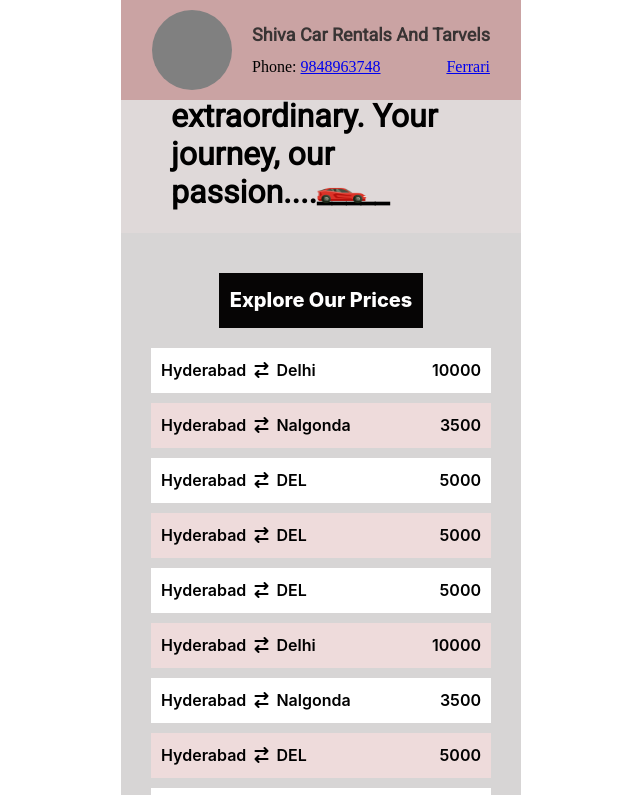
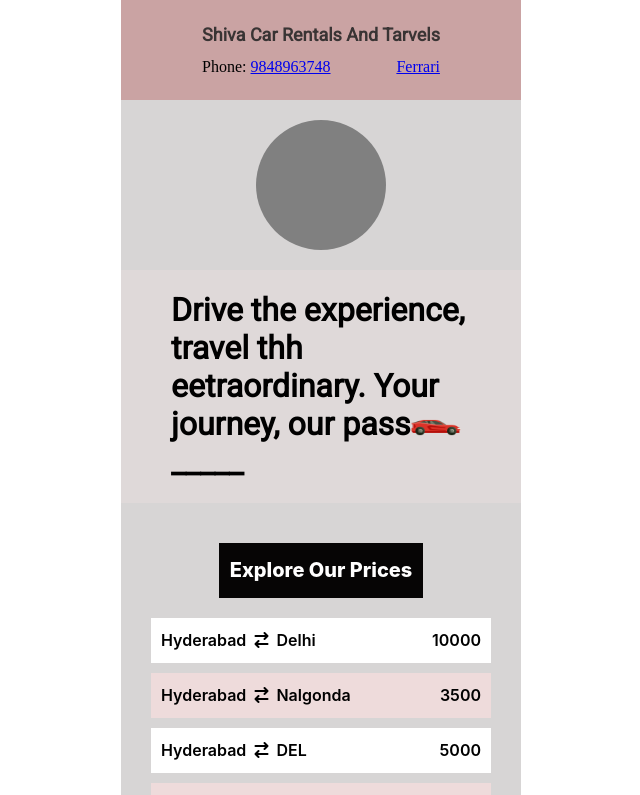
Before and after one commit to shivacheripally/car-rentals, a React (Create React App) app: page / in a window 1280 px wide. Shown: the top 795 px of the page, without its empty margins (319-959 px from the left). Built offline with nearby package versions, Linux system fonts and the light colour scheme.

Commit message:
add text style and handle div hiding

```diff
--- a/src/App.js
+++ b/src/App.js
@@ -7,28 +7,16 @@ function App() {
   const trackedDivRef = useRef();
     const [initialTop, setInitialTop] = useState(0);
     const [showNavDiv, setshowNavDiv] = useState(false);
-    const [showMainDiv, setShowMainDiv] = useState(true);
 
     const handleScroll = () => {
         const rect = trackedDivRef.current.getBoundingClientRect();
         const traveledDistance = initialTop - rect.top;
-        if(traveledDistance > -188){
-          setShowMainDiv(false);
+        if(traveledDistance >= 0){
           setshowNavDiv(true);
         }
         else {
-          setShowMainDiv(true);
           setshowNavDiv(false);
         }
-        if(traveledDistance > -7){
-          setShowMainDiv(false);
-          setshowNavDiv(true);
-        }
-        else {
-          setShowMainDiv(true);
-          setshowNavDiv(false);
-        }
-        console.log('Traveled distance:', traveledDistance);
     };
 
     useEffect(() => {
@@ -44,8 +32,8 @@ function App() {
 
   return (
     <Styles.FullPage>
-      <Navbar isScroll={showNavDiv}/>
-      <MainConatainer trackRef={trackedDivRef} isScroll={showMainDiv}/>
+      <Navbar showNavDiv={showNavDiv}/>
+      <MainConatainer trackRef={trackedDivRef} />
     </Styles.FullPage>
   );
 }
--- a/src/components/MainBody/MainContainer.js
+++ b/src/components/MainBody/MainContainer.js
@@ -1,17 +1,40 @@
-import React from "react";
+import React, {useState, useEffect} from "react";
 import * as Styles from "./style";
 import data from '../../data.json';
 import Car from '../../images/sport-car.png'
 
-export default function MainConatainer({ trackRef, isScroll }) {
+export default function MainConatainer({ trackRef }) {
+    const [typedText, setTypedText] = useState('');
+    const originalText =
+        'Drrive the experience, travel the extraordinary. Your journey, our passion....';
+
+    useEffect(() => {
+        let currentIndex = 0;
+
+        const typingInterval = setInterval(() => {
+            setTypedText((prevText) => {
+                console.log(prevText);
+                return prevText + originalText[currentIndex];
+            });
+            currentIndex++;
+
+            if (currentIndex === originalText.length-1) {
+                clearInterval(typingInterval);
+            }
+        }, 80); // You can adjust the typing speed by changing the interval duration
+
+        return () => {
+            clearInterval(typingInterval);
+        };
+    }, []);
     return (
         <Styles.MainConatainer>
-            <Styles.ProfileDiv size="130px" showdiv={isScroll} ismargin="true">
-                <img src={Car} alt="Profile" width={100} height={100} />
+            <Styles.ProfileDiv showdiv={true} ref={trackRef} size="130px" ismargin="true">
+                {/* <img src={Car} alt="Profile" width={100} height={100} /> */}
             </Styles.ProfileDiv>
-            <Styles.HeadeTextContainer ref={trackRef}>
+            <Styles.HeadeTextContainer>
                 <h1>
-                    Drive the experience, travel the extraordinary. Your journey, our passion....
+                    {typedText}
                     <img src={Car} alt="sports-car" />_____
                 </h1>
             </Styles.HeadeTextContainer>
--- a/src/components/MainBody/style.js
+++ b/src/components/MainBody/style.js
@@ -8,7 +8,7 @@ export const FullPage = styled.div`
 
 export const NavbarDiv = styled.div`
     position: fixed;
-    height: ${props => props.showdiv ? '200px' : '100px'};
+    height: 100px;
     width: 400px;
     background: #D7D5D5;
     display: flex;
@@ -17,9 +17,6 @@ export const NavbarDiv = styled.div`
     flex-direction: column;
     background-color: #CAA3A3;
     z-index: 1;
-    @media (max-width: 431px){
-        width: 100%;
-    }
 
     b{
         color: #393434;
@@ -29,6 +26,17 @@ export const NavbarDiv = styled.div`
         font-weight: 800;
         line-height: normal;
         font-family: 'Roboto';
+    }
+
+    @media (max-width: 431px){
+        width: 100%;
+    }
+
+    @media (max-width: 375px){
+        height: 80px;
+        b{
+            font-size: ${props => props.showdiv ? "14px" : ""};
+        }
     }
 `
 
@@ -64,6 +72,11 @@ export const ProfileDiv = styled.div`
     display: ${props => props.showdiv ? 'flex' : 'none'};
     margin-top: ${props => props.ismargin ? '120px' : ''};
     margin-bottom: ${props => props.ismargin ? '20px' : ''};
+
+    @media (max-width: 375px){
+        width: ${props => props.showNavDiv ? "60px" : ""};
+        height: ${props => props.showNavDiv ? "60px" : ""};
+    }
 `
 
 export const MainConatainer = styled.div`
@@ -121,6 +134,12 @@ export const PriceHead = styled.div`
         font-weight: 800;
         line-height: normal;
     }
+
+    @media (max-width: 375px){
+        h1{
+            font-size: 16px;
+        }
+    }
 `
 
 export const PriceCard = styled.div`
@@ -131,7 +150,7 @@ export const PriceCard = styled.div`
     align-items: center;
     justify-content: space-between;
     flex-shrink: 0;
-    background: ${props => props.setbg%2 !== 0 ? "#EEDBDB" : "#FFF"} ;
+    background: ${props => props.setbg % 2 !== 0 ? "#EEDBDB" : "#FFF"} ;
     margin-top: ${props => props.setbg === 0 ? '20px' : '10px'};
 
     p{
--- a/src/components/Navbar/navbar.js
+++ b/src/components/Navbar/navbar.js
@@ -1,11 +1,11 @@
 import React from "react";
 import * as Styles from '../MainBody/style';
 
-export default function Navbar({ isScroll }) {
+export default function Navbar({ showNavDiv }) {
     return (
-        <Styles.NavbarDiv>
+        <Styles.NavbarDiv showdiv={showNavDiv}>
             <Styles.InfoDiv>
-                <Styles.ProfileDiv size="80px" showdiv={isScroll}>
+                <Styles.ProfileDiv size="80px" showdiv={showNavDiv} showNavDiv={showNavDiv}>
                 </Styles.ProfileDiv>
                 <Styles.Info>
                     <b>Shiva Car Rentals And Tarvels</b>
```
